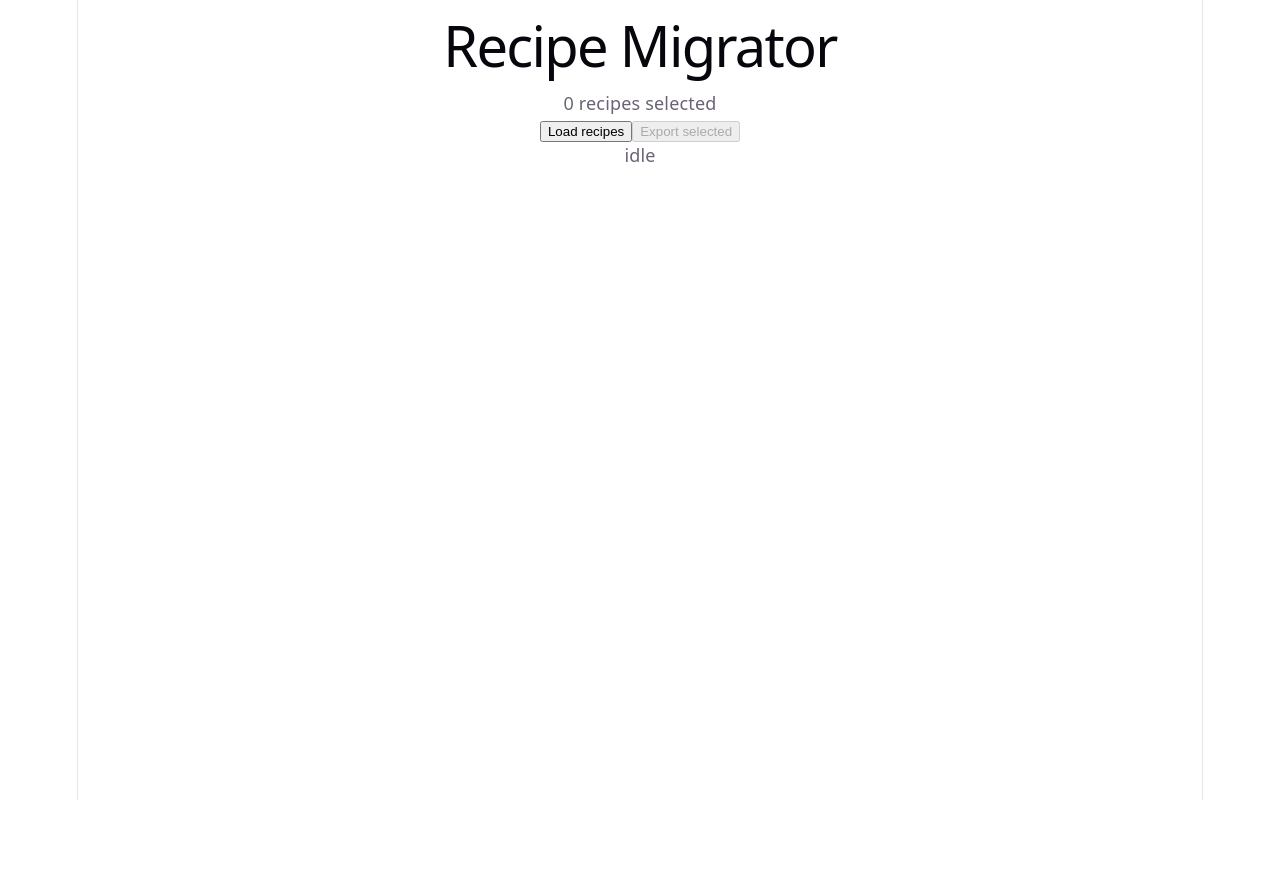
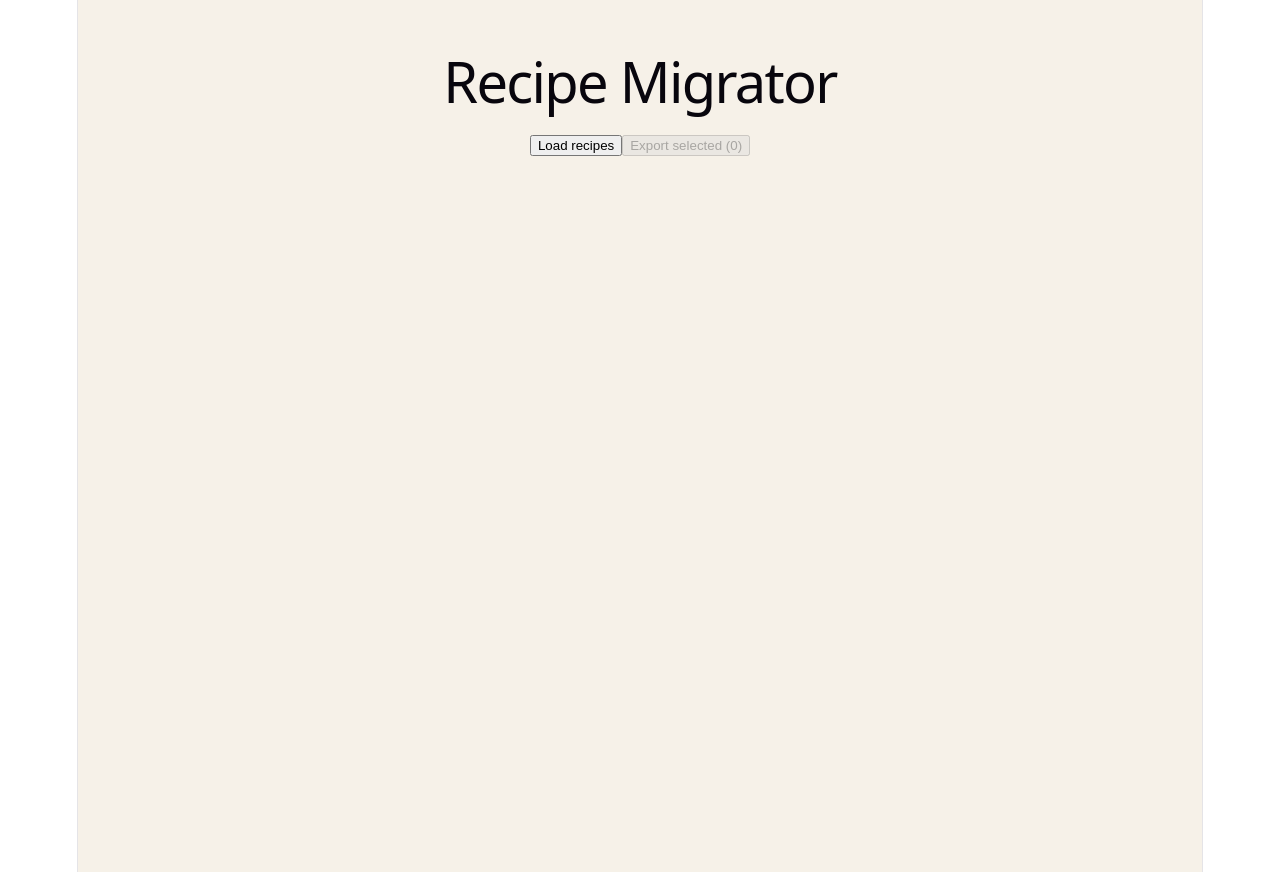
Before and after one commit to omlnaut/RecipeMigrator, a React (Vite) app: page / in a window 1280 px wide. Before the commit the page ends 800 px from the top, so only its background shows below. Built offline with nearby package versions, Linux system fonts and the light colour scheme.

Commit message:
import css

```diff
--- a/src/App.css
+++ b/src/App.css
@@ -1,184 +1,20 @@
-.counter {
-  font-size: 16px;
-  padding: 5px 10px;
-  border-radius: 5px;
-  color: var(--accent);
-  background: var(--accent-bg);
-  border: 2px solid transparent;
-  transition: border-color 0.3s;
-  margin-bottom: 24px;
-
-  &:hover {
-    border-color: var(--accent-border);
-  }
-  &:focus-visible {
-    outline: 2px solid var(--accent);
-    outline-offset: 2px;
-  }
+:root {
+  --page-bg: #f6f1e8;
+  --panel-bg: rgba(255, 252, 246, 0.92);
+  --ink: #2b241c;
+  --accent: #8f3d2e;
+  --radius-lg: 24px;
+  --space-md: 1rem;
+  --space-xl: 2rem;
 }
 
-.hero {
-  position: relative;
-
-  .base,
-  .framework,
-  .vite {
-    inset-inline: 0;
-    margin: 0 auto;
-  }
-
-  .base {
-    width: 170px;
-    position: relative;
-    z-index: 0;
-  }
-
-  .framework,
-  .vite {
-    position: absolute;
-  }
-
-  .framework {
-    z-index: 1;
-    top: 34px;
-    height: 28px;
-    transform: perspective(2000px) rotateZ(300deg) rotateX(44deg) rotateY(39deg)
-      scale(1.4);
-  }
-
-  .vite {
-    z-index: 0;
-    top: 107px;
-    height: 26px;
-    width: auto;
-    transform: perspective(2000px) rotateZ(300deg) rotateX(40deg) rotateY(39deg)
-      scale(0.8);
-  }
+.app-shell {
+  min-height: 100vh;
+  padding: var(--space-xl);
+  background: var(--page-bg);
 }
 
-#center {
-  display: flex;
-  flex-direction: column;
-  gap: 25px;
-  place-content: center;
-  place-items: center;
-  flex-grow: 1;
-
-  @media (max-width: 1024px) {
-    padding: 32px 20px 24px;
-    gap: 18px;
-  }
+.app-header {
+  max-width: 72rem;
+  margin: 0 auto var(--space-xl);
 }
-
-#next-steps {
-  display: flex;
-  border-top: 1px solid var(--border);
-  text-align: left;
-
-  & > div {
-    flex: 1 1 0;
-    padding: 32px;
-    @media (max-width: 1024px) {
-      padding: 24px 20px;
-    }
-  }
-
-  .icon {
-    margin-bottom: 16px;
-    width: 22px;
-    height: 22px;
-  }
-
-  @media (max-width: 1024px) {
-    flex-direction: column;
-    text-align: center;
-  }
-}
-
-#docs {
-  border-right: 1px solid var(--border);
-
-  @media (max-width: 1024px) {
-    border-right: none;
-    border-bottom: 1px solid var(--border);
-  }
-}
-
-#next-steps ul {
-  list-style: none;
-  padding: 0;
-  display: flex;
-  gap: 8px;
-  margin: 32px 0 0;
-
-  .logo {
-    height: 18px;
-  }
-
-  a {
-    color: var(--text-h);
-    font-size: 16px;
-    border-radius: 6px;
-    background: var(--social-bg);
-    display: flex;
-    padding: 6px 12px;
-    align-items: center;
-    gap: 8px;
-    text-decoration: none;
-    transition: box-shadow 0.3s;
-
-    &:hover {
-      box-shadow: var(--shadow);
-    }
-    .button-icon {
-      height: 18px;
-      width: 18px;
-    }
-  }
-
-  @media (max-width: 1024px) {
-    margin-top: 20px;
-    flex-wrap: wrap;
-    justify-content: center;
-
-    li {
-      flex: 1 1 calc(50% - 8px);
-    }
-
-    a {
-      width: 100%;
-      justify-content: center;
-      box-sizing: border-box;
-    }
-  }
-}
-
-#spacer {
-  height: 88px;
-  border-top: 1px solid var(--border);
-  @media (max-width: 1024px) {
-    height: 48px;
-  }
-}
-
-.ticks {
-  position: relative;
-  width: 100%;
-
-  &::before,
-  &::after {
-    content: '';
-    position: absolute;
-    top: -4.5px;
-    border: 5px solid transparent;
-  }
-
-  &::before {
-    left: 0;
-    border-left-color: var(--border);
-  }
-  &::after {
-    right: 0;
-    border-right-color: var(--border);
-  }
-}
--- a/src/App.tsx
+++ b/src/App.tsx
@@ -1,9 +1,9 @@
 import { useEffect, useState } from "react";
-import { RecipeRow } from "./components/RecipeRow";
 import { describe, type LoadState } from "./types/load-state";
 import { parseRecipes } from "./lib/parseRecipes";
-import type { ParsedRecipe, RecipeSummary } from "./types/recipe";
+import type { ParsedRecipe } from "./types/recipe";
 import { RecipeCard } from "./components/RecipeCard";
+import "./App.css";
 
 function App() {
   const [loadingState, setLoadingState] = useState<LoadState<string>>({
@@ -43,17 +43,19 @@ function App() {
   }, [alreadyLoaded]);
 
   return (
-    <div>
-      <h1>Recipe Migrator</h1>
-      <p>
-        <p>{selectedTitles.length} recipes selected</p>
+    <div className="app-shell">
+      <header className="app-header">
+        <h1 className="app-title">Recipe Migrator</h1>
+      </header>
+      <div className="toolbar">
         <button disabled={alreadyLoaded} onClick={() => setAlreadyLoaded(true)}>
           Load recipes
         </button>
-        <button disabled={selectedTitles.length === 0}>Export selected</button>
-        <br />
-        {describe(loadingState)}
-      </p>
+        <button disabled={selectedTitles.length === 0}>
+          Export selected ({selectedTitles.length})
+        </button>
+      </div>
+      <div className="recipe-list">
         {loadingState.status == "ready" &&
           parsedRecipes.map((r) => {
             return (
@@ -66,6 +68,7 @@ function App() {
             );
           })}
       </div>
+    </div>
   );
 }
 
```
Lines whose indentation alone changed are shown as unchanged.
